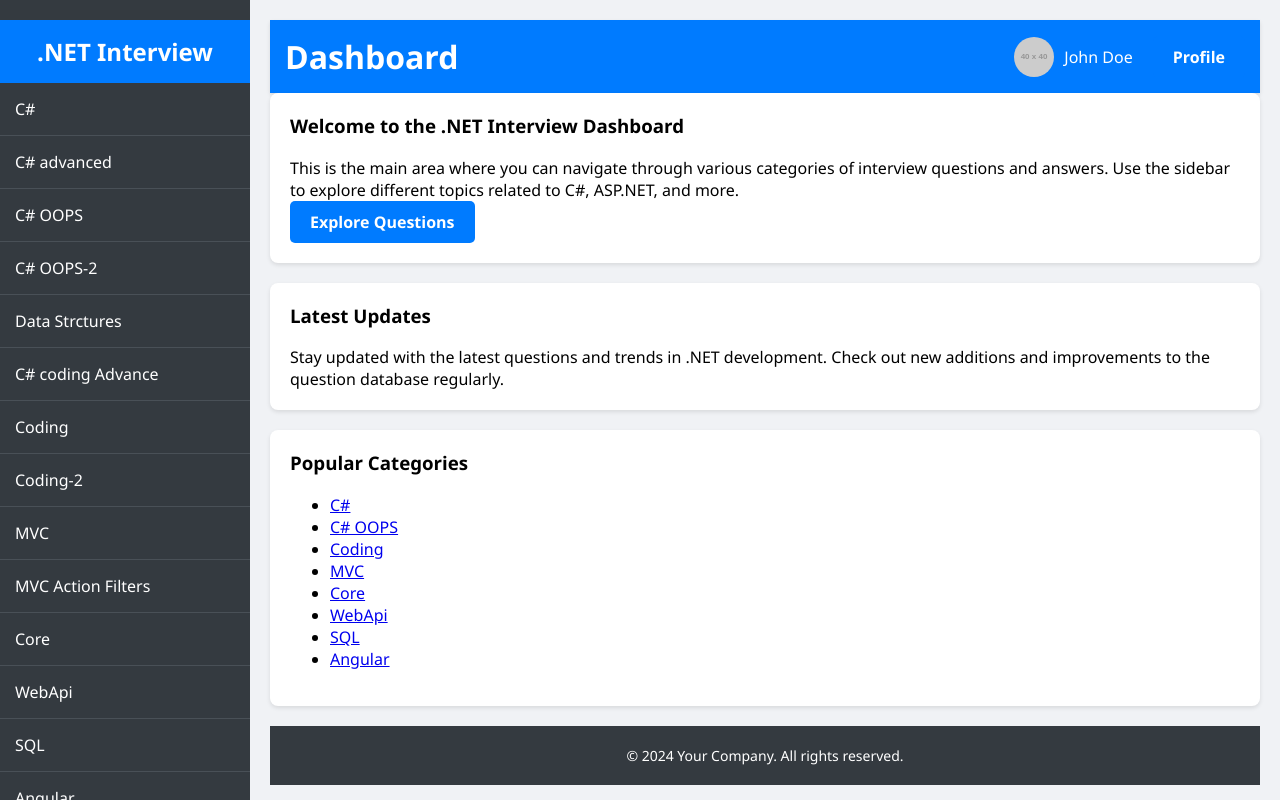
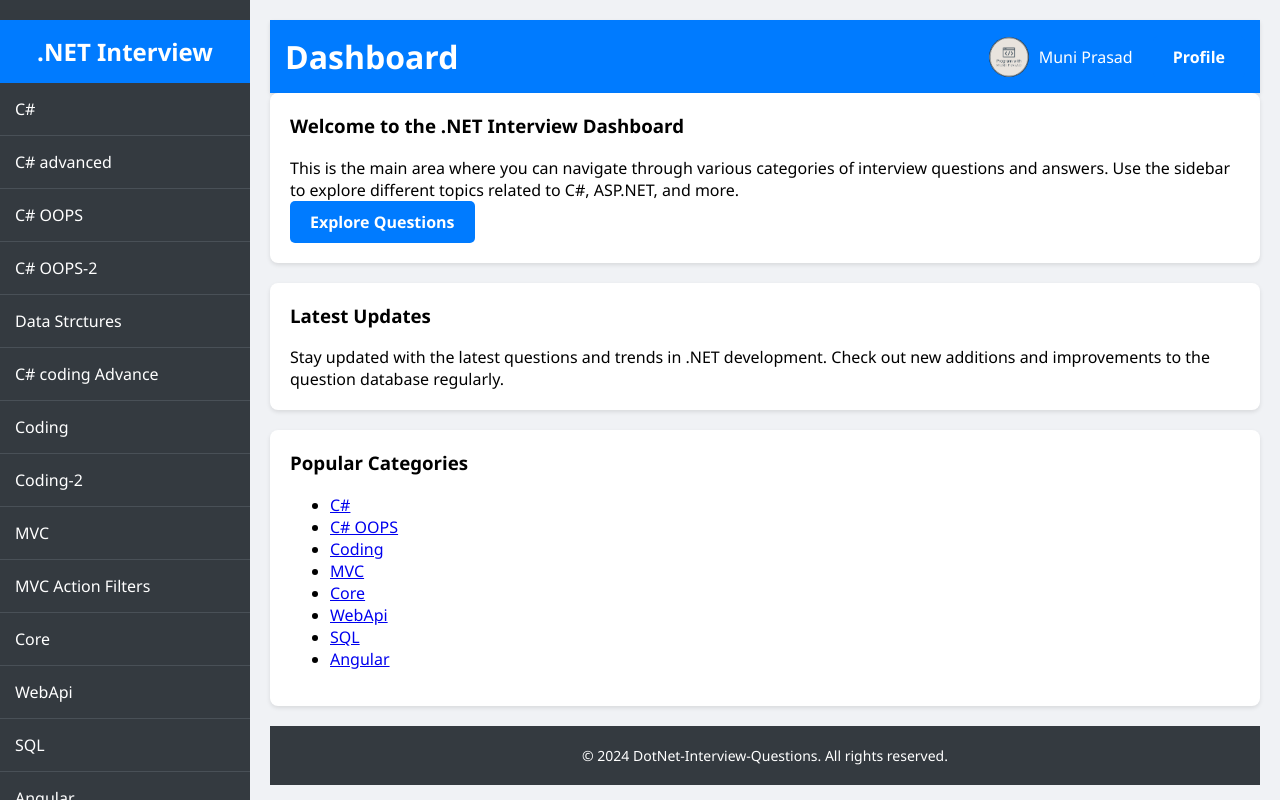
Before and after one commit to muniprasad03/DotNet-Interview-Questions, a plain HTML site: page index.html in a window 1280 px wide. Drawn offline with Linux system fonts and the light colour scheme; placeholder pictures from the web are drawn by us.

Commit message:
logo added

```diff
--- a/index.html
+++ b/index.html
@@ -181,8 +181,8 @@
         <div class="header">
             <h1>Dashboard</h1>
             <div class="user-info">
-                <img src="https://via.placeholder.com/40" alt="User Avatar">
-                <span>John Doe</span>
+                <img src="/logo.png" alt="logo">
+                <span>Muni Prasad</span>
                 <a href="#" class="btn-primary">Profile</a>
             </div>
         </div>
@@ -216,7 +216,7 @@
         <!-- Footer -->
 <footer class="footer">
     <div class="container">
-        <p>&copy; 2024 Your Company. All rights reserved.</p>
+        <p>&copy; 2024 DotNet-Interview-Questions. All rights reserved.</p>
 
     </div>
 </footer>
```
Also changed, not shown: logo.png (added).
